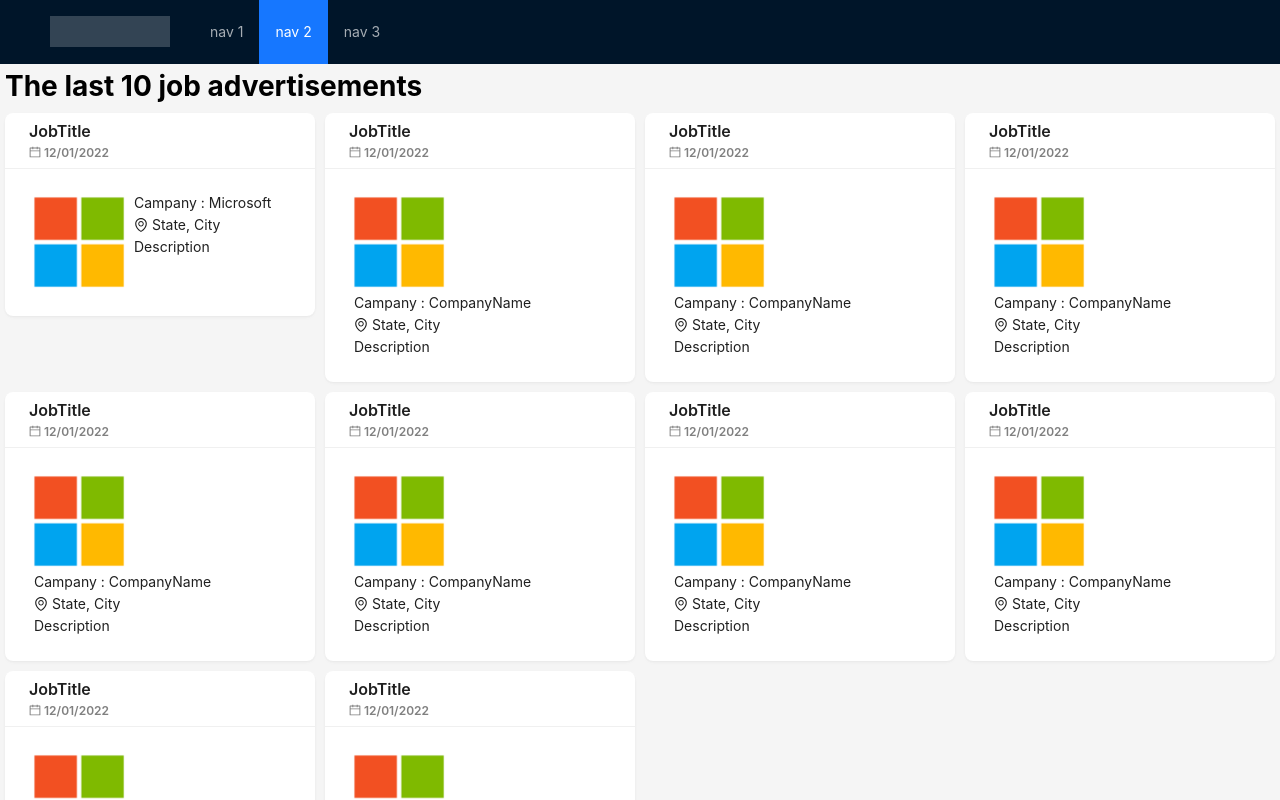
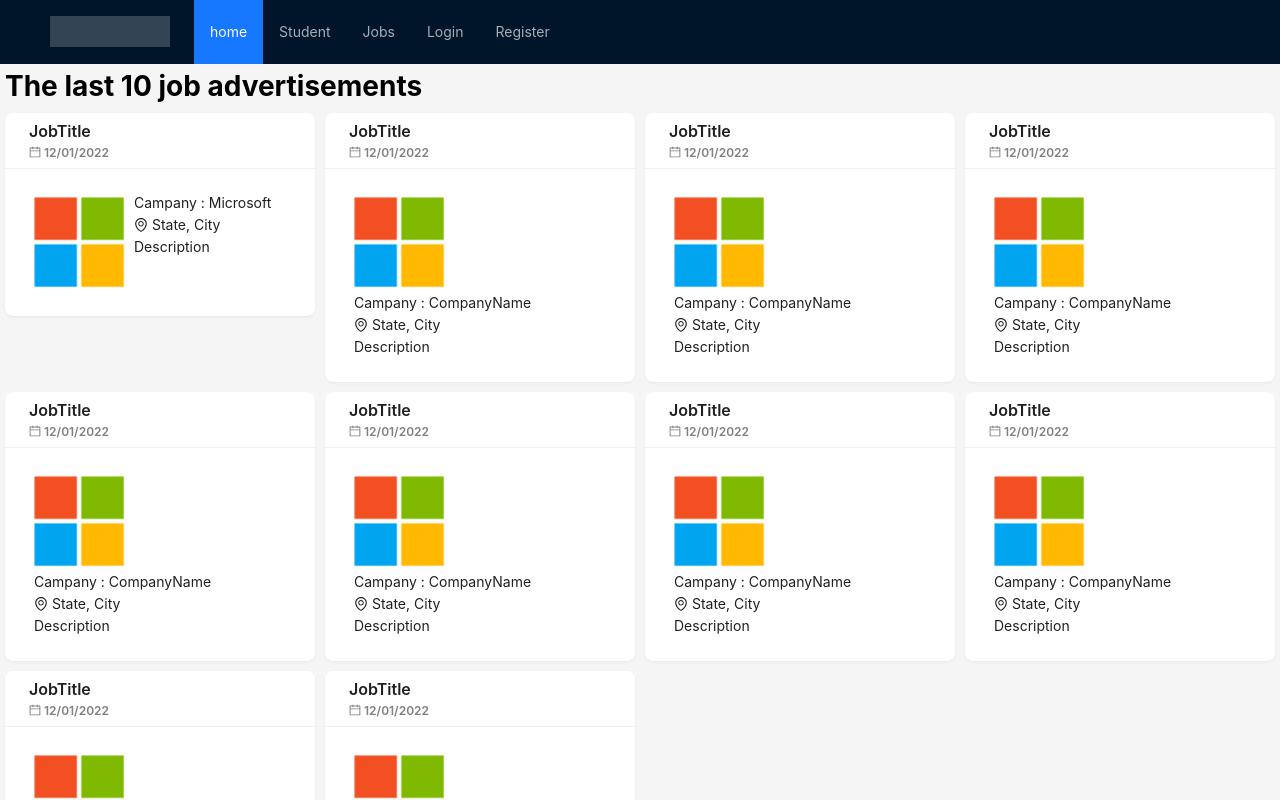
Before and after one commit to autodidactGuy/WAAProject, a React (Create React App) app in the folder frontEnd/: page / in a window 1280 px wide. Shown: the top 800 px of the page. Built offline with nearby package versions, Linux system fonts and the light colour scheme.

Commit message:
image_microsoft

```diff
--- a/frontEnd/src/App.js
+++ b/frontEnd/src/App.js
@@ -9,6 +9,7 @@ import TenLastJobAdv from './Components/Dashboards/TenLastJobAdv'
 import WorkExperienceList from './Components/WorkExperience/WorkExperienceList'
 import Login from './Components/Connection/Login'
 import Register from './Components/Connection/Register'
+import Navbar from './Components/Navbar/Navbar';
 
 
 const { Header, Content, Footer } = Layout;
@@ -23,24 +24,9 @@ const App = () => {
     return (
         <Layout>
             <Header style={{ position: 'sticky', top: 0, zIndex: 1, width: '100%' }}>
-                <div
-                    style={{
-                        float: 'left',
-                        width: 120,
-                        height: 31,
-                        margin: '16px 24px 16px 0',
-                        background: 'rgba(255, 255, 255, 0.2)',
-                    }}
-                />
-                <Menu
-                    theme="dark"
-                    mode="horizontal"
-                    defaultSelectedKeys={['2']}
-                    items={new Array(3).fill(null).map((_, index) => ({
-                        key: String(index + 1),
-                        label: `nav ${index + 1}`,
-                    }))}
-                />
+
+            <Navbar/>
+
             </Header>
 
             <TenLastJobAdv />
--- a/frontEnd/src/Components/Navbar/Navbar.js
+++ b/frontEnd/src/Components/Navbar/Navbar.js
@@ -0,0 +1,41 @@
+import React from 'react'
+import { Breadcrumb, Layout, Menu, theme } from 'antd';
+import { EditOutlined, EllipsisOutlined, SettingOutlined } from '@ant-design/icons';
+import { Avatar, Card } from 'antd';
+
+
+
+
+const { Header, Content, Footer } = Layout;
+const { Meta } = Card;
+
+function Navbar() {
+    return (
+        <div>
+
+            <div
+                style={{
+                    float: 'left',
+                    width: 120,
+                    height: 31,
+                    margin: '16px 24px 16px 0',
+                    background: 'rgba(255, 255, 255, 0.2)',
+                }}
+            />
+            <Menu
+                theme="dark"
+                mode="horizontal"
+                defaultSelectedKeys={['1']}
+                items={[
+                    { label: <div>home</div>, key: "1" },
+                    { label: <div>Student</div>, key: "2" },
+                    { label: <div>Jobs</div>, key: "3" },
+                    { label: <div>Login</div>, key: "4" },
+                    { label: <div>Register</div>, key: "5" },
+                ]}
+            />
+        </div>
+    )
+}
+
+export default Navbar
```
Also changed, not shown: frontEnd/src/Components/Advertisement/Adv.js (+1 -1 lines), frontEnd/src/Data/TenJobAdv.js (+20 -0 lines).
